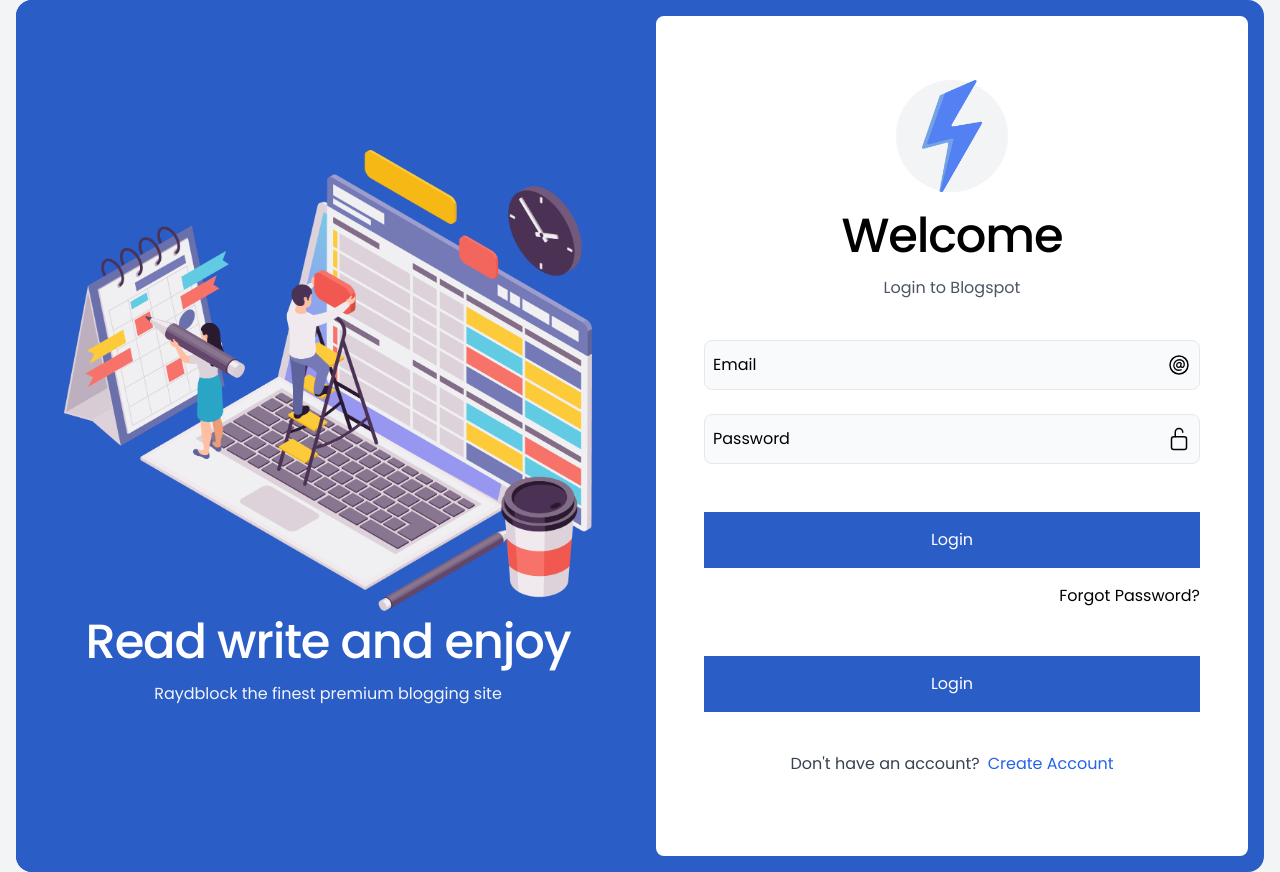
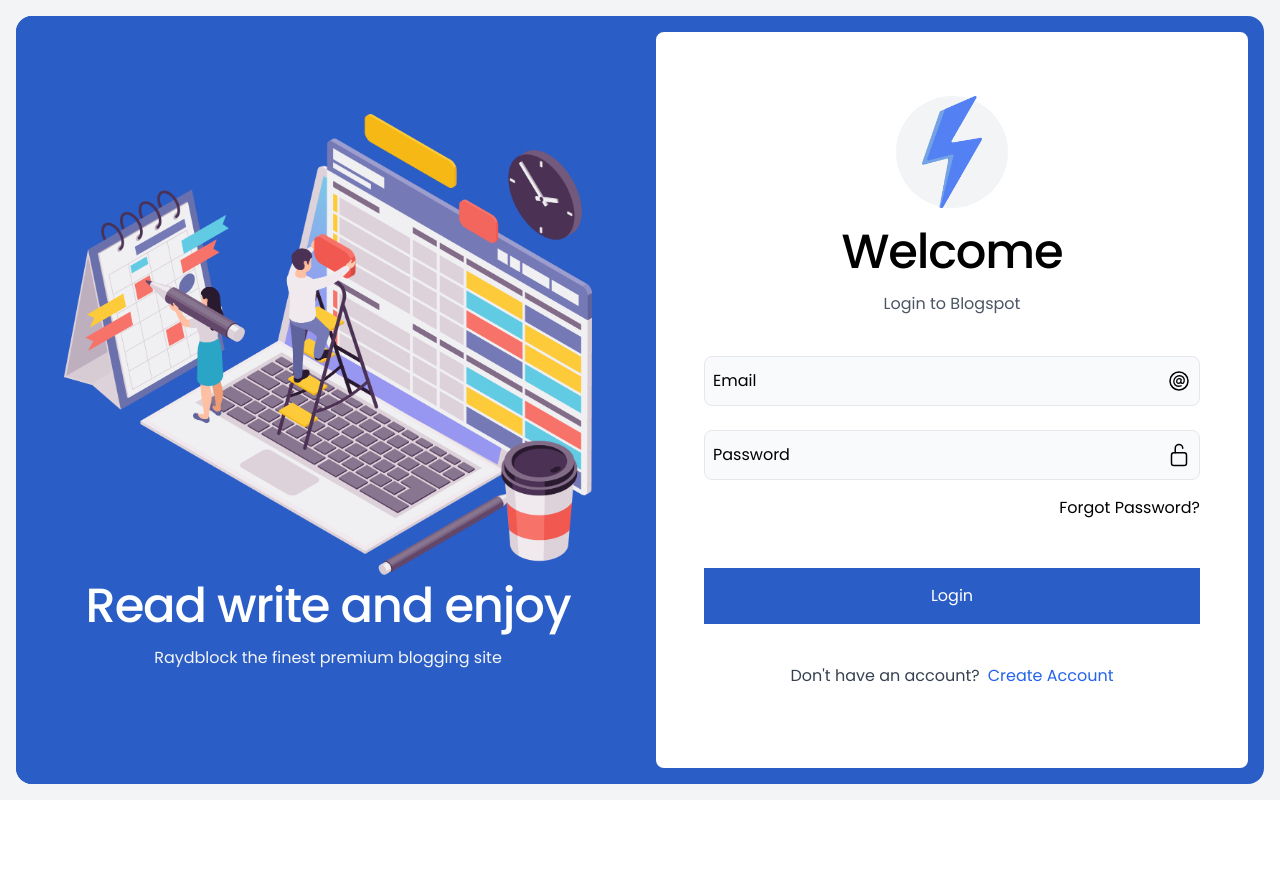
Before and after one commit to khan-asfi-reza/Blogspot-Frontend, a Next.js app: page /auth in a window 1280 px wide. After the commit the page ends 800 px from the top, so only its background shows below. Built offline with nearby package versions, Linux system fonts and the light colour scheme.

Commit message:
Login fix

```diff
--- a/elements/auth/login.tsx
+++ b/elements/auth/login.tsx
@@ -1,8 +1,7 @@
-import {Div, FlexRow, Grid} from "../../components/UI/Container";
-import {Anchor, Button} from "../../components/UI/Button";
-import {FaSpinner} from "react-icons/fa";
+import {Div, Grid} from "../../components/UI/Container";
+import {Anchor} from "../../components/UI/Button";
 import {useState} from "react";
-import {IoAtCircleOutline, IoLockOpenOutline} from "react-icons/io5";
+import {IoAtCircleOutline, IoLockClosedOutline, IoLockOpenOutline} from "react-icons/io5";
 import useApi from "../../hook/useApi";
 import {AuthForm, AuthFormFooter, AuthFormHeader} from "./components";
 
@@ -38,6 +37,15 @@ export default function Login() {
             icon: <IoLockOpenOutline/>,
             row: [],
             rowClass: "",
+            iconOnClick: function (ref, changeIcon) {
+                if (ref.current.type === "text") {
+                    ref.current.type = "password";
+                    changeIcon(<IoLockClosedOutline/>)
+                } else {
+                    ref.current.type = "text";
+                    changeIcon(<IoLockOpenOutline/>)
+                }
+            }
         }
     ]
 
@@ -54,18 +62,14 @@ export default function Login() {
         <Grid className={"grid  w-full h-full relative"}>
             <Div className={"w-full"}>
                 <AuthFormHeader text={"Login to Blogspot"}/>
-                <AuthForm setInputState={setInputState} formOnSubmit={formOnClick} fields={InputFields}/>
-                <Div className={"text-right"}>
-                    <Anchor className={"mt-4 hover:text-yellow-700"}>Forgot Password?</Anchor>
-                </Div>
-                <FlexRow className={"justify-between mt-12"}>
-                    <Button disabled={apiData.loading} type={"submit"}
-                            className={"bg-theme justify-center w-full flex items-center " +
-                                "text-white disabled:bg-emerald-500 md:px-10 px-8 hover:bg-blue-500 transition-all"}>
-                        {apiData.loading && <i className={"animate-spin mr-2"}><FaSpinner/></i>}
-                        Login
-                    </Button>
-                </FlexRow>
+                <AuthForm loading={apiData.loading}
+                          setInputState={setInputState}
+                          formOnSubmit={formOnClick}
+                          fields={InputFields}>
+                    <Div className={"text-right"}>
+                        <Anchor className={"mt-4 hover:text-yellow-700"}>Forgot Password?</Anchor>
+                    </Div>
+                </AuthForm>
                 <AuthFormFooter text={"Don't have an account?"} buttonText={"Create Account"} onClick={() => {
                 }}/>
             </Div>
```
